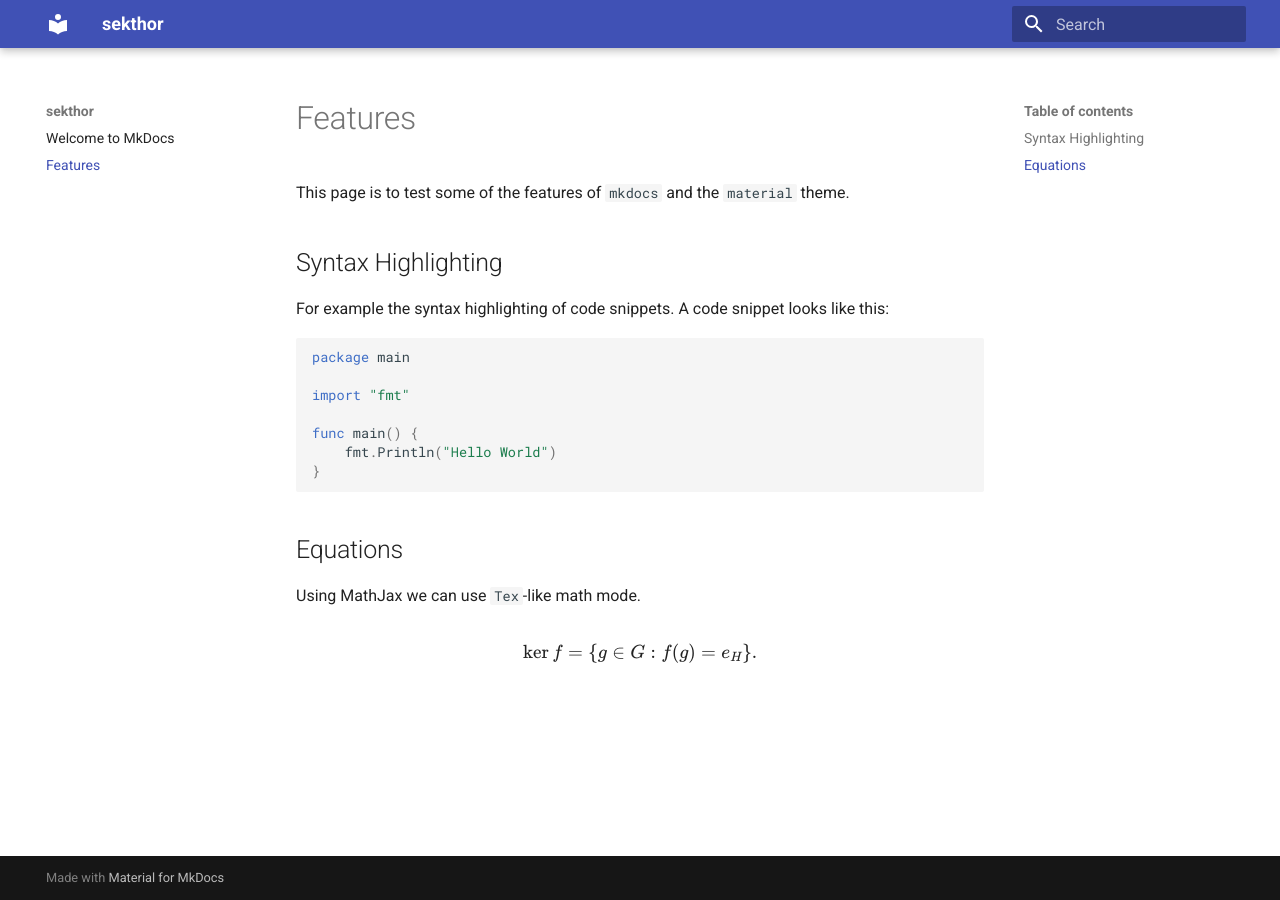
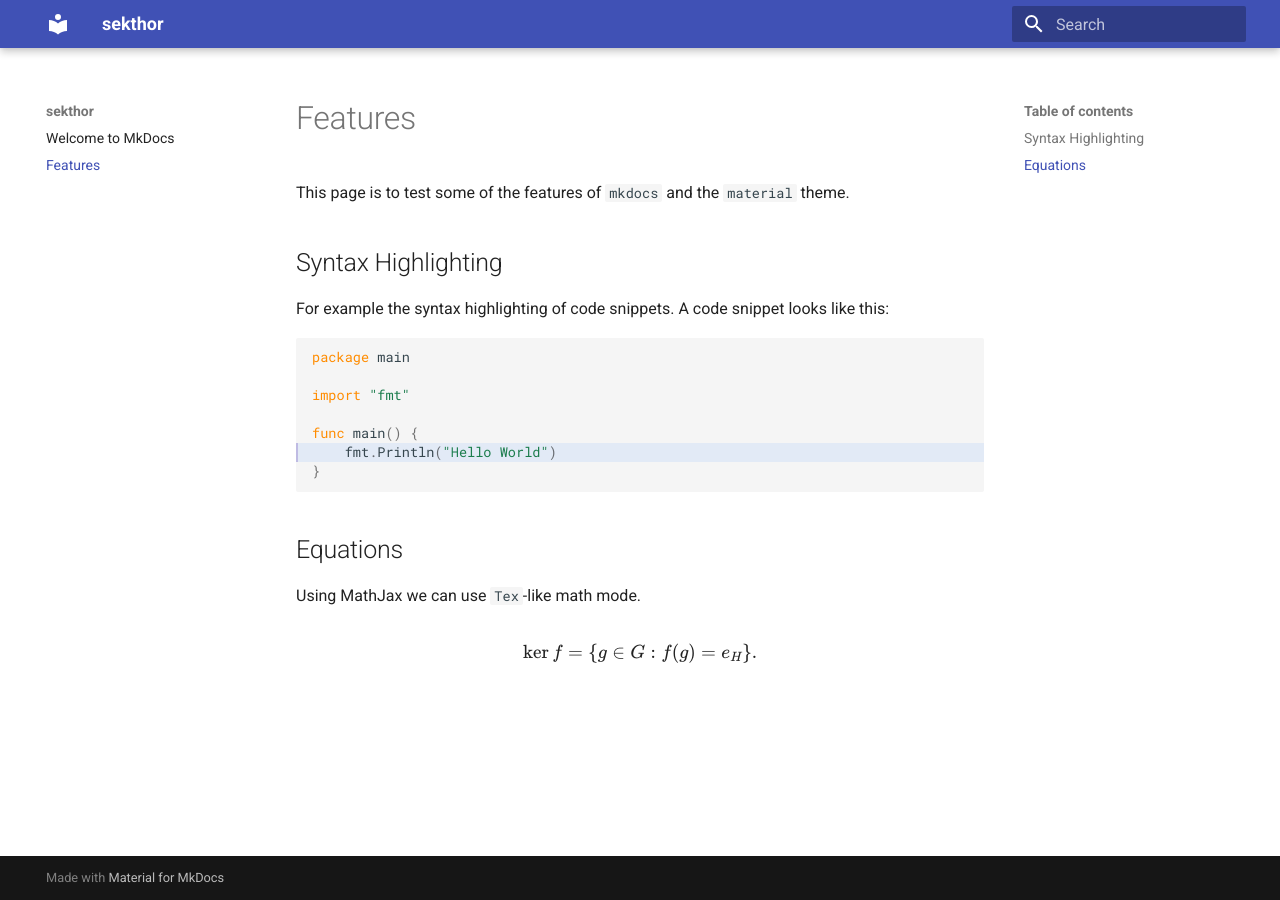
Before and after one commit to sekthor/mkdocs, an MkDocs documentation site: the page built from docs/features.md, in a window 1280 px wide. Built offline with MkDocs 1.6.1 and Material for MkDocs 9.7.7, drawn with Linux system fonts in a browser that asks for light colours.

Commit message:
feat: add custom styling for syntax highlighting

````diff
--- a/docs/features.md
+++ b/docs/features.md
@@ -7,7 +7,7 @@
 For example the syntax highlighting of code snippets.
 A code snippet looks like this:
 
-```go
+```go hl_lines="6"
 package main
 
 import "fmt"
--- /dev/null
+++ b/docs/stylesheets/syntax.css
@@ -0,0 +1,24 @@
+/*
+--md-code-hl-number-color
+--md-code-hl-special-color
+--md-code-hl-function-color
+--md-code-hl-constant-color
+--md-code-hl-keyword-color
+--md-code-hl-string-color
+--md-code-hl-name-color
+--md-code-hl-operator-color
+--md-code-hl-punctuation-color
+--md-code-hl-comment-color
+--md-code-hl-generic-color
+--md-code-hl-variable-color
+--md-code-fg-color
+--md-code-bg-color
+--md-code-hl-color
+*/
+
+:root > * {
+    --md-code-hl-keyword-color: darkorange;
+    --md-code-hl-color: rgba(50, 0, 150, 0.2);
+
+
+}
--- a/mkdocs.yml
+++ b/mkdocs.yml
@@ -15,3 +15,6 @@
   - javascripts/mathjax.js
   - https://polyfill.io/v3/polyfill.min.js?features=es6
   - https://cdn.jsdelivr.net/npm/mathjax@3/es5/tex-mml-chtml.js
+
+extra_css:
+  - stylesheets/syntax.css
````
